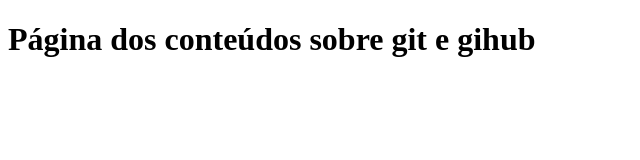
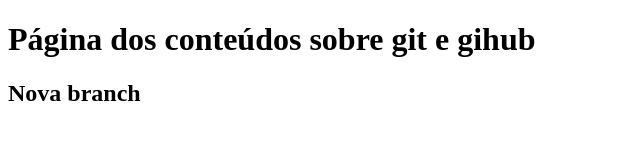
Before and after one commit to 9313TaylDe/f-rmulario-tarefas, a plain HTML site: page index.html in a window 1280 px wide. Shown: the whole page, without its empty margins (0-640 px from the left). Drawn offline with Linux system fonts and the light colour scheme.

Commit message:
Nova branch

```diff
--- a/index.html
+++ b/index.html
@@ -9,6 +9,7 @@
 
 <body>
     <h1>Página dos conteúdos sobre git e gihub</h1>
+    <h2>Nova branch</h2>
 </body>
 
 </html>
```
